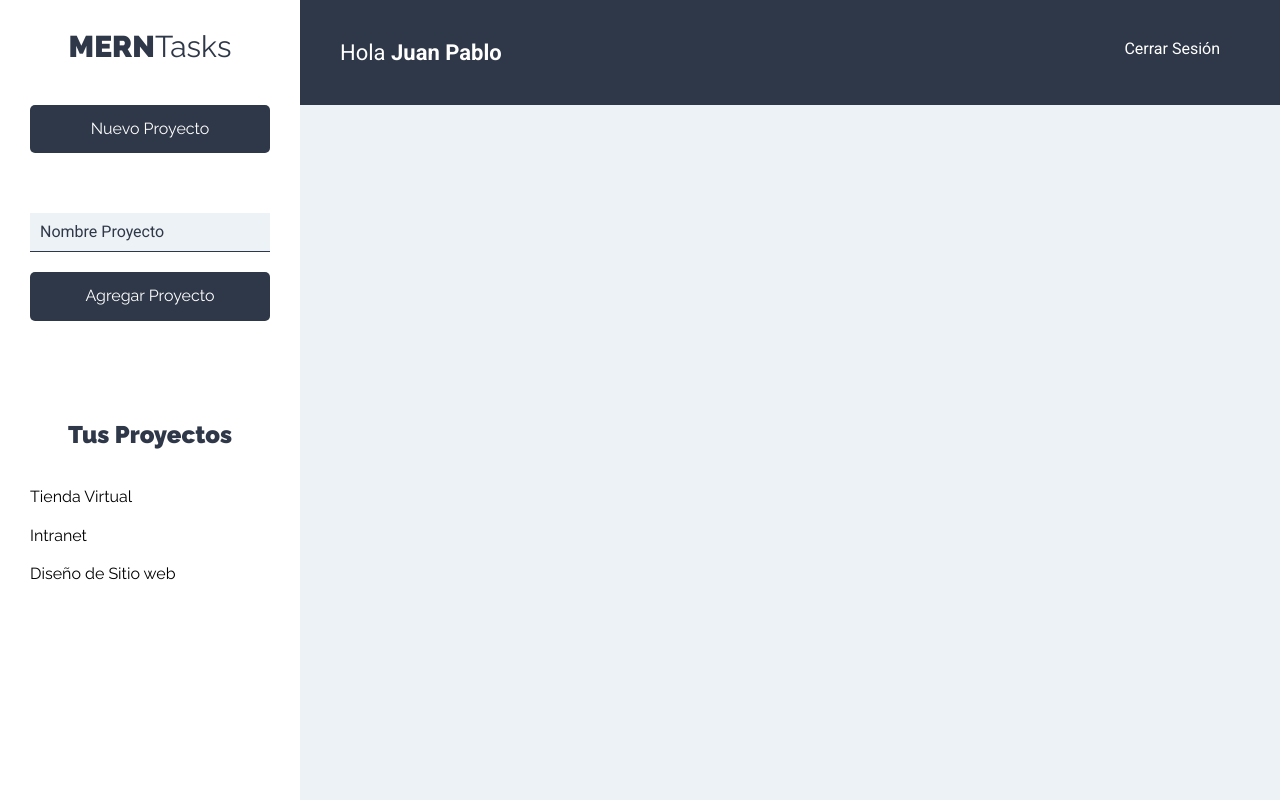
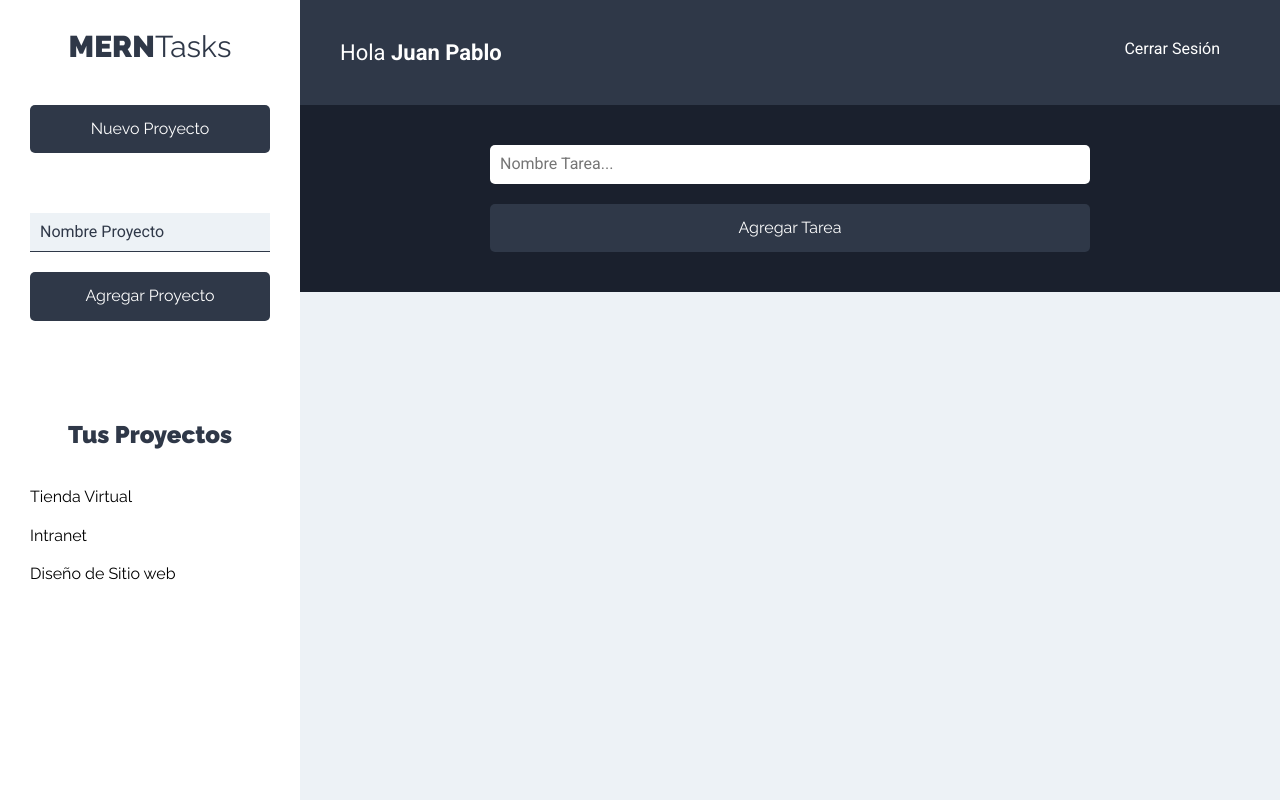
Before and after one commit to codigoconjuan/MERNTASKS-cliente, a React (Create React App) app: page /proyectos in a window 1280 px wide. Built offline with nearby package versions, Linux system fonts and the light colour scheme.

Commit message:
Componentes tareas y nuevas tareas

```diff
--- a/src/components/proyectos/Proyectos.js
+++ b/src/components/proyectos/Proyectos.js
@@ -1,6 +1,7 @@
 import React from 'react';
 import Sidebar from '../layout/Sidebar';
 import Barra from '../layout/Barra';
+import FormTarea from '../tareas/FormTarea';
 
 
 const Proyectos = () => {
@@ -12,6 +13,7 @@
                 <Barra />
 
                 <main>
+                    <FormTarea />
 
                     <div className="contenedor-tareas">
 
--- /dev/null
+++ b/src/components/tareas/FormTarea.js
@@ -0,0 +1,28 @@
+import React from 'react';
+
+const FormTarea = () => {
+    return (
+        <div className="formulario">
+            <form>
+                <div className="contenedor-input">
+                    <input
+                        type="text"
+                        className="input-text"
+                        placeholder="Nombre Tarea..."
+                        name="nombre"
+                    />
+                </div>
+
+                <div className="contenedor-input">
+                    <input
+                        type="submit"
+                        className="btn btn-primario btn-submit btn-block"
+                        value="Agregar Tarea"
+                    />
+                </div>
+            </form>
+        </div>
+     );
+}
+
+export default FormTarea;
```
Also changed, not shown: src/components/tareas/ListadoTareas.js (added), src/components/tareas/Tarea.js (added).
